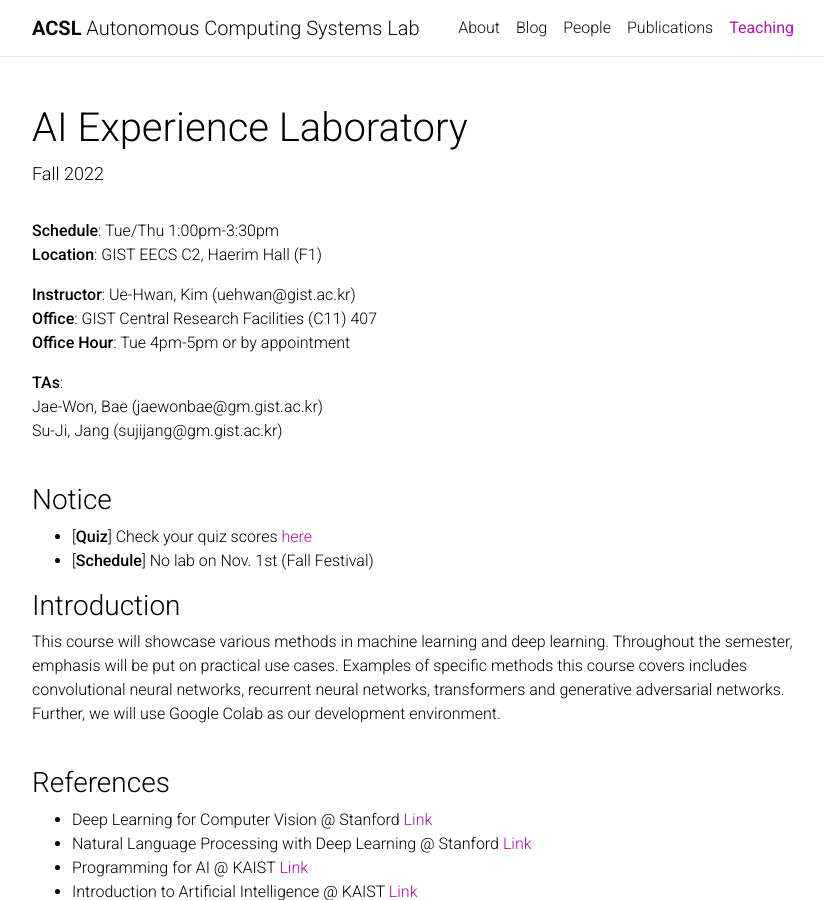
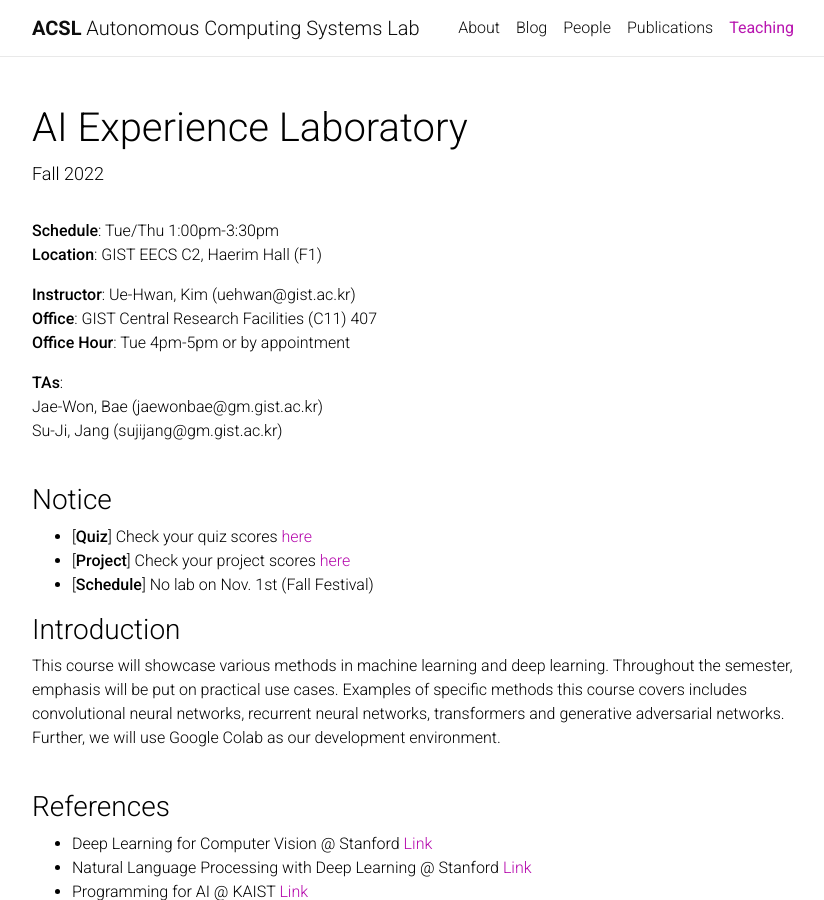
Before and after one commit to Uehwan/Uehwan.github.io, a Jekyll site: the page built from _teaching/aiexplab22fall.md, in a window 1280 px wide and 900 px high. Shown: the whole window, without its empty margins (223-1047 px from the left). Built offline with Jekyll 4.4.1, drawn with Linux system fonts in a browser that asks for light colours; nearby versions of some CDN libraries; comment, search, counter and statistics services are not loaded; a style sheet for code colours, icons or effects is not loaded.

Commit message:
project result

```diff
--- a/_teaching/aiexplab22fall.md
+++ b/_teaching/aiexplab22fall.md
@@ -19,6 +19,7 @@ Su-Ji, Jang (sujijang@gm.gist.ac.kr) <br/>
 
 ### Notice
 * [**Quiz**] Check your quiz scores [here](https://docs.google.com/spreadsheets/d/10IeoblUo2XZzaxmPa1iKT1kFZcDOIXJ6n8B7nxOPm9I/edit?usp=sharing)
+* [**Project**] Check your project scores [here](https://docs.google.com/spreadsheets/d/140n1NAdzIScP-4A4rAJtC8kwjaMBpRZ6ezr_YwMJj6s/edit?usp=sharing)
 * [**Schedule**] No lab on Nov. 1st (Fall Festival)
 
 ### Introduction
```
